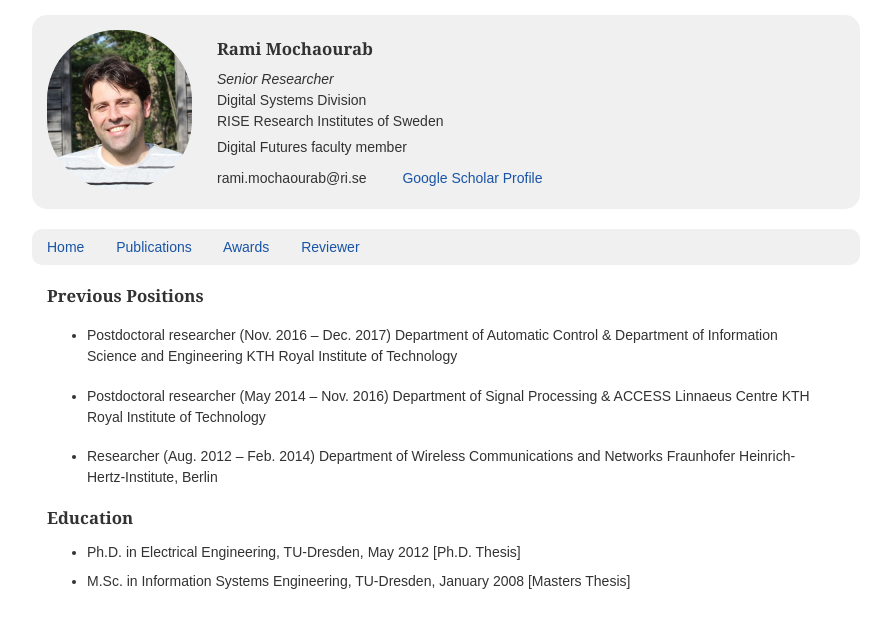
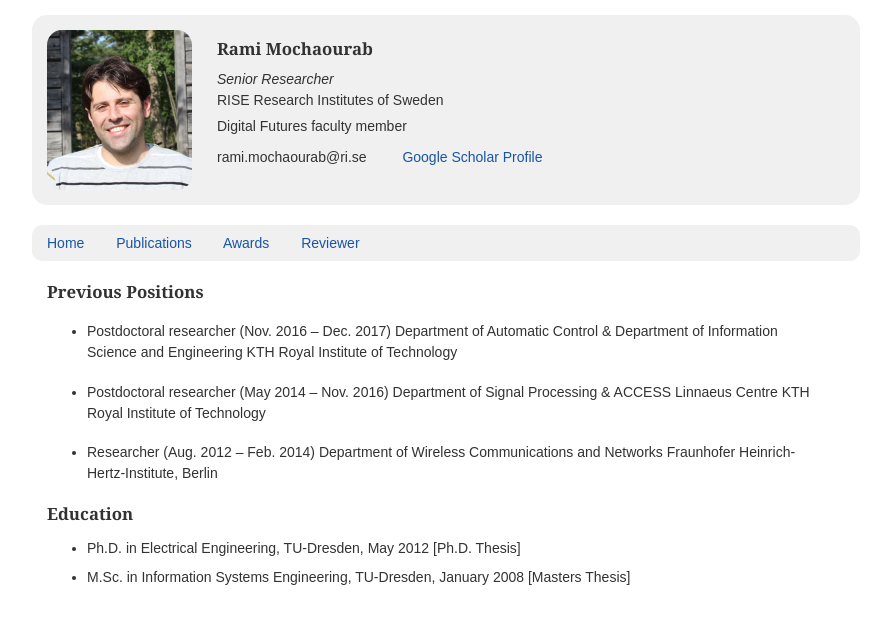
Before and after one commit to rami-mochaourab/rami-mochaourab.github.io, a Jekyll site: the page built from index.md, in a window 1280 px wide. Shown: the top 628 px of the page, without its empty margins (209-1100 px from the left). Built offline with Jekyll 4.4.1, drawn with Linux system fonts in a browser that asks for light colours.

Commit message:
Update default.html

```diff
--- a/_layouts/default.html
+++ b/_layouts/default.html
@@ -27,11 +27,10 @@
       </div>
 
       <div class="block" id="medium">
-        <img itemprop="image" src="photo.jpg" width="145" alt="picture" style="border-radius: 70px;float: left; margin-right: 25px">
+        <img itemprop="image" src="photo.jpg" width="145" alt="picture" style="border-radius: 15px;float: left; margin-right: 25px">
 
         <h3 itemprop="name">Rami Mochaourab</h3>
         <i>Senior Researcher</i> <br>
-        Digital Systems Division <br>
         RISE Research Institutes of Sweden
         <p>
           Digital Futures faculty member
```
